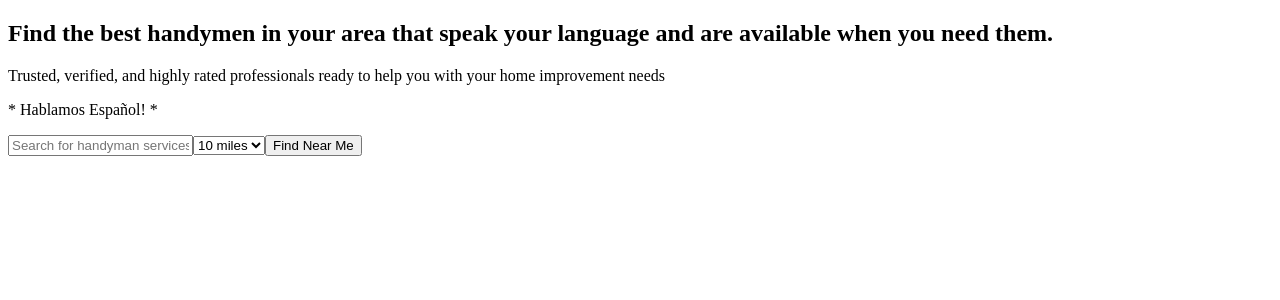
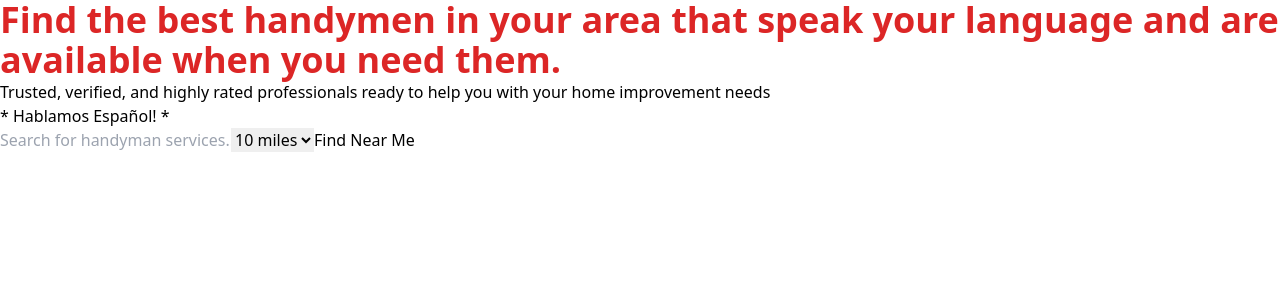
Before and after one commit to edvillatoro2/Reparo, a Nuxt app: page / in a window 1280 px wide. Shown: the top 300 px of the page. Built offline with nearby package versions, Linux system fonts and the light colour scheme.

Commit message:
added tailwind and updated node

```diff
--- a/app/pages/index.vue
+++ b/app/pages/index.vue
@@ -3,7 +3,7 @@
     <!-- hero section -->
     <section class="hero">
       <div class="hero-inner">
-        <h1 class="hero-title">
+        <h1 class="text-4xl font-bold text-red-600">
           Find the best handymen in your area that speak your language and are
           available when you need them.
         </h1>
--- a/nuxt.config.ts
+++ b/nuxt.config.ts
@@ -1,11 +1,14 @@
 // https://nuxt.com/docs/api/configuration/nuxt-config
 export default defineNuxtConfig({
   compatibilityDate: "2025-07-15",
+
   // Enables Nuxt 4 features
   future: {
     compatibilityVersion: 4,
   },
+
   devtools: { enabled: true },
+
   // TypeScript strict mode — catches mistakes before they become bugs
   typescript: {
     strict: true,
@@ -24,4 +27,6 @@ export default defineNuxtConfig({
       include: ["@vue/devtools-core", "@vue/devtools-kit"],
     },
   },
+
+  modules: ["@nuxtjs/tailwindcss"],
 });
--- a/package.json
+++ b/package.json
@@ -10,12 +10,12 @@
     "postinstall": "nuxt prepare"
   },
   "dependencies": {
+    "@nuxtjs/tailwindcss": "^6.14.0",
     "nuxt": "^4.4.8",
     "vue": "^3.5.35",
     "vue-router": "^5.1.0"
   },
   "devDependencies": {
-    "@nuxt/typescript-build": "^3.0.2",
     "typescript": "^6.0.3",
     "vue-tsc": "^3.3.5"
   }
```
Also changed, not shown: 1 other file (tests, documents, lock files or other folders).
